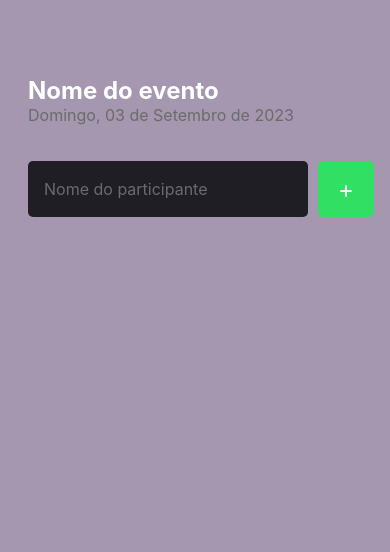
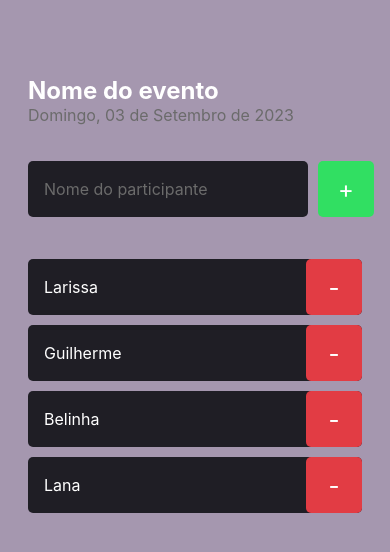
Before and after one commit to annalare/react-native-studies, a React Native app: screen / in a window 390 px wide. Shown: the top 552 px of the page. Built offline with nearby package versions, Linux system fonts and the light colour scheme.

Commit message:
feat: participant

```diff
--- /dev/null
+++ b/src/components/Participant/index.tsx
@@ -0,0 +1,15 @@
+import { View, Text, TouchableOpacity } from "react-native";
+import { styles } from "./styles";
+type Props = {
+  name: string;
+};
+export function Participant({ name }: Props) {
+  return (
+    <View style={styles.container}>
+      <Text style={styles.name}>{name}</Text>
+      <TouchableOpacity style={styles.button}>
+        <Text style={styles.buttonText}>-</Text>
+      </TouchableOpacity>
+    </View>
+  );
+}
--- /dev/null
+++ b/src/components/Participant/styles.ts
@@ -0,0 +1,30 @@
+import { StyleSheet } from "react-native";
+
+export const styles = StyleSheet.create({
+  container: {
+    width: "100%",
+    backgroundColor: "#1f1e25",
+    borderRadius: 5,
+    flexDirection: "row",
+    alignItems: "center",
+    marginBottom: 10,
+  },
+  name: {
+    flex: 1,
+    fontSize: 16,
+    color: "#fff",
+    marginLeft: 16,
+  },
+  buttonText: {
+    color: "#fff",
+    fontSize: 24,
+  },
+  button: {
+    width: 56,
+    height: 56,
+    borderRadius: 5,
+    backgroundColor: "#e23c44",
+    alignItems: "center",
+    justifyContent: "center",
+  },
+});
--- a/src/screens/Home/index.tsx
+++ b/src/screens/Home/index.tsx
@@ -1,5 +1,8 @@
 import { Text, View, TextInput, TouchableOpacity } from "react-native";
 import { styles } from "./styles";
+
+import { Participant } from "../../components/Participant";
+
 export default function Home() {
   function handleParticipantAdd() {
     console.log("vc clicou no botão de add");
@@ -19,6 +22,10 @@ export default function Home() {
           <Text style={styles.buttonText}>+</Text>
         </TouchableOpacity>
       </View>
+      <Participant name="Larissa" />
+      <Participant name="Guilherme" />
+      <Participant name="Belinha" />
+      <Participant name="Lana" />
     </View>
   );
 }
```
